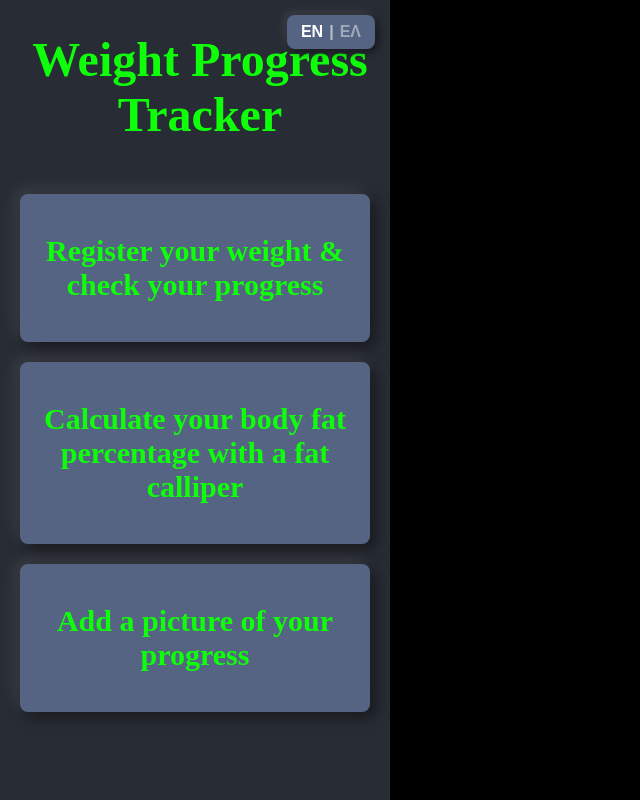
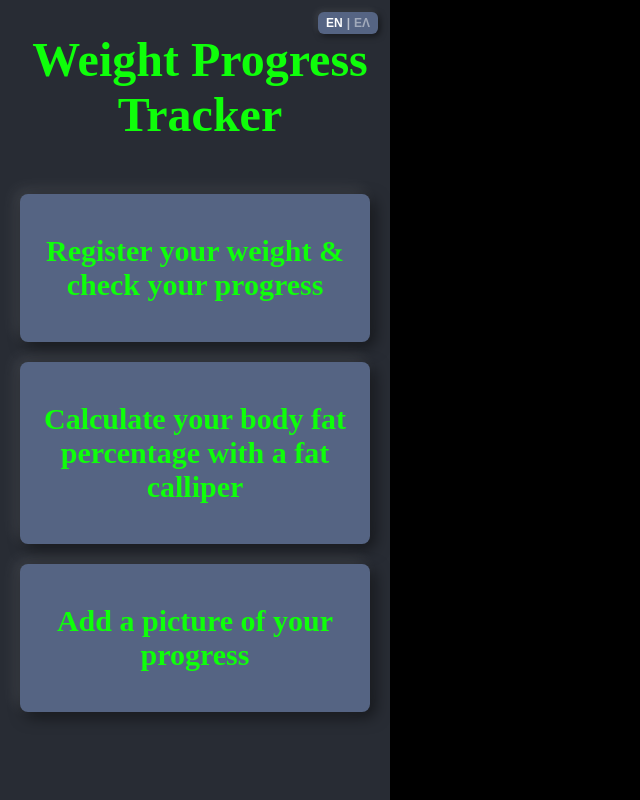
Before and after one commit to Kostas9093/android-app, a React (Vite) app: page / in a window 1280 px wide. Shown: the whole page, without its empty margins (0-640 px from the left). Built offline with nearby package versions, Linux system fonts and the light colour scheme.

Commit message:
Make homepage language toggle smaller

```diff
--- a/src/App.css
+++ b/src/App.css
@@ -501,17 +501,17 @@ margin-left: 35%;
 
 .language-toggle {
   position: absolute;
-  top: 15px;
-  right: 15px;
+  top: 12px;
+  right: 12px;
   background-color: rgb(85, 100, 131);
   border: none;
-  border-radius: 8px;
-  padding: 8px 14px;
-  font-size: 16px;
+  border-radius: 6px;
+  padding: 4px 8px;
+  font-size: 12px;
   font-weight: bold;
   cursor: pointer;
-  box-shadow: 3px 3px 8px rgba(0, 0, 0, 0.5),
-    -3px -3px 8px rgba(255, 255, 255, 0.1);
+  box-shadow: 2px 2px 6px rgba(0, 0, 0, 0.5),
+    -2px -2px 6px rgba(255, 255, 255, 0.1);
 }
 
 .language-toggle:hover {
@@ -528,7 +528,7 @@ margin-left: 35%;
 
 .language-toggle .lang-sep {
   color: rgba(255, 255, 255, 0.6);
-  margin: 0 6px;
+  margin: 0 4px;
 }
 
 .start-box,
```
